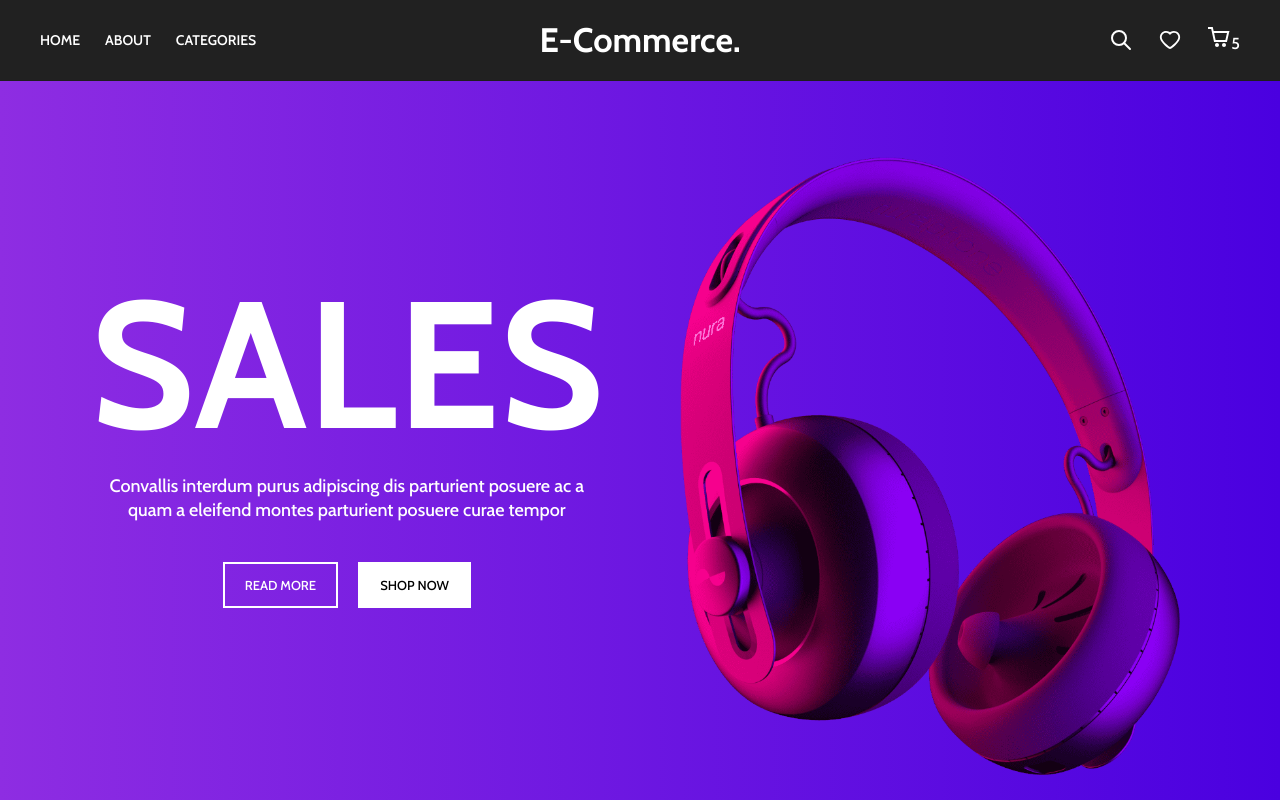
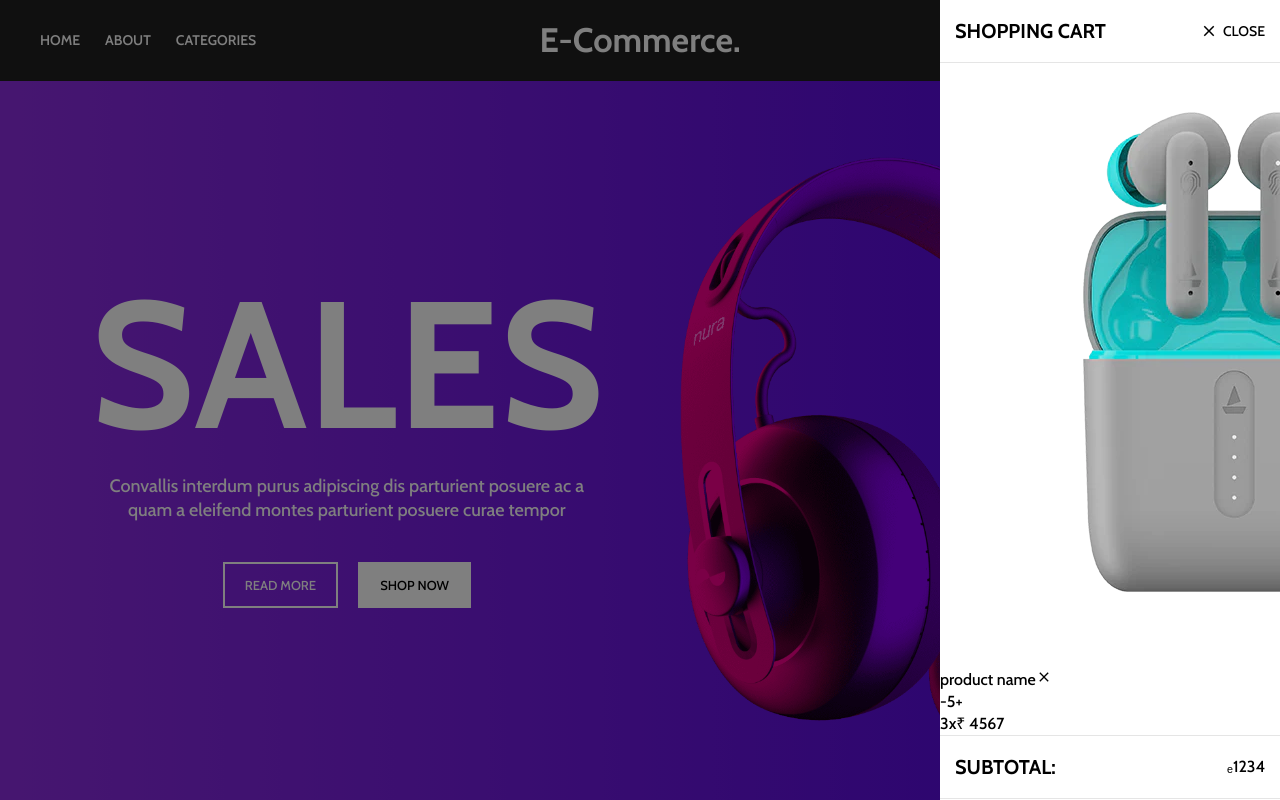
Before and after one commit to izahid19/E-Commerce_App, a React (Create React App) app: page / in a window 1280 px wide. Shown: the top 800 px of the page. Built offline with nearby package versions, Linux system fonts and the light colour scheme.

Commit message:
shoping cart section added

```diff
--- a/src/components/Cart/Cart.jsx
+++ b/src/components/Cart/Cart.jsx
@@ -1,6 +1,40 @@
+import React, { useContext } from "react";
+import { MdClose } from "react-icons/md";
+import { BsCartX } from "react-icons/bs";
 import "./Cart.scss";
-const Cart = () => {
-    return <div>Cart</div>;
+import CartItem from "./CartItem/CartItem";
+const Cart = ({setShowCart}) => {
+    return (
+        <div className="cart-panel">
+            <div className="opac-layer"></div>
+            <div className="cart-content">
+                <div className="cart-header">
+                    <span className="heading">Shopping Cart</span>
+                    <span className="close-btn" onClick={() => setShowCart(false)}>
+                        <MdClose/>
+                        <span className="text">close</span>
+                    </span>
+                </div>
+                {/*<div className="empty-cart">
+                    <BsCartX/>
+                    <span>No products in the cart.</span>
+                    <button className="return-cta">RETURN TO SHOP</button>
+                </div>*/}
+                <>
+                    <CartItem />
+                    <div className="cart-footer">
+                        <div className="subtotal">
+                            <span className="text">Subtotal:</span>
+                            <span className="text-total">&#8337;1234</span>
+                        </div>
+                        <div className="button">
+                            <button className="checkout-cta">Checkout</button>
+                        </div>
+                    </div>
+                </>
+            </div>
+        </div>
+    );
 };
 
 export default Cart;
--- a/src/components/Cart/Cart.scss
+++ b/src/components/Cart/Cart.scss
@@ -1 +1,144 @@
 @import "../../css-config/mixins.scss";
+.cart-panel {
+    position: fixed;
+    top: 0;
+    left: 0;
+    width: 100%;
+    height: 100%;
+    z-index: 99;
+    display: flex;
+    justify-content: flex-end;
+
+    .opac-layer {
+        background: rgba(0, 0, 0, 0.5);
+        position: absolute;
+        top: 0;
+        left: 0;
+        width: 100%;
+        height: 100%;
+    }
+    .cart-content {
+        width: 100%;
+        height: 100%;
+        background: white;
+        position: relative;
+        z-index: 1;
+        display: flex;
+        flex-direction: column;
+        transform: translateX(100%);
+        animation: slideCartWindow 0.3s ease forwards;
+        @include md {
+            width: 340px;
+        }
+        .cart-header {
+            display: flex;
+            align-items: center;
+            justify-content: flex-end;
+            padding: 20px 15px;
+            border-bottom: 1px solid rgba(0, 0, 0, 0.1);
+            .heading {
+                flex-grow: 1;
+                margin-bottom: 0;
+                font-size: 20px;
+                font-weight: 700;
+                text-transform: uppercase;
+            }
+            .close-btn {
+                display: flex;
+                align-items: center;
+                gap: 5px;
+                cursor: pointer;
+                svg {
+                    font-size: 18px;
+                }
+                .text {
+                    text-transform: uppercase;
+                    font-size: 14px;
+                }
+                &:hover {
+                    opacity: 0.5;
+                }
+            }
+        }
+
+        .empty-cart {
+            display: flex;
+            flex-direction: column;
+            align-items: center;
+            gap: 20px;
+            margin-top: 100px;
+            svg {
+                font-size: 120px;
+                opacity: 0.1;
+            }
+            span {
+            }
+            .return-cta {
+                outline: 0;
+                border: 0;
+                height: 40px;
+                width: 150px;
+                display: flex;
+                align-items: center;
+                justify-content: center;
+                cursor: pointer;
+                font-size: 13px;
+                color: white;
+                background: #8e2de2;
+                border-bottom: 3px solid #6516aa;
+                svg {
+                    margin-right: 10px;
+                }
+            }
+        }
+
+        .cart-footer {
+            border-top: 1px solid rgba(0, 0, 0, 0.1);
+            .subtotal {
+                padding: 20px 15px;
+                border-bottom: 1px solid rgba(0, 0, 0, 0.1);
+                display: flex;
+                justify-content: space-between;
+                .text {
+                    margin-bottom: 0;
+                    font-size: 20px;
+                    font-weight: 700;
+                    text-transform: uppercase;
+                    &.total {
+                        color: #8e2de2;
+                    }
+                }
+            }
+            .button {
+                padding: 20px 15px;
+                .checkout-cta {
+                    outline: 0;
+                    border: 0;
+                    height: 50px;
+                    width: 100%;
+                    display: flex;
+                    align-items: center;
+                    justify-content: center;
+                    cursor: pointer;
+                    font-size: 16px;
+                    color: white;
+                    background: #8e2de2;
+                    border-bottom: 3px solid #6516aa;
+                    text-transform: uppercase;
+                    svg {
+                        margin-right: 10px;
+                    }
+                }
+            }
+        }
+    }
+}
+
+@keyframes slideCartWindow {
+    0% {
+        transform: translateX(100%);
+    }
+    100% {
+        transform: translateX(0);
+    }
+}
--- a/src/components/Cart/CartItem/CartItem.jsx
+++ b/src/components/Cart/CartItem/CartItem.jsx
@@ -1,6 +1,30 @@
+import { MdClose } from "react-icons/md";
+import prod from "../../../assets/products/earbuds-prod-1.webp"
 import "./CartItem.scss";
 const CartItem = () => {
-    return <div>Cart item</div>;
+    return(
+        <div className="cart-products">
+            <div className="cart-product">
+                <div className="img-container">
+                    <img src={prod} alt=""/>
+                </div>
+                <div className="prod-details">
+                    <span className="name">product name</span>
+                    <MdClose className="close-btn"/>
+                    <div className="quantity-buttons">
+                        <span>-</span>
+                        <span>5</span>
+                        <span>+</span>
+                    </div>
+                    <div className="text">
+                        <span>3</span>
+                        <span>x</span>
+                        <span>&#8377; 4567</span>
+                    </div>
+                </div>
+            </div>
+        </div>
+    );
 };
 
 export default CartItem;
--- a/src/components/Cart/CartItem/CartItem.scss
+++ b/src/components/Cart/CartItem/CartItem.scss
@@ -0,0 +1,79 @@
+.cart-products {
+    flex-grow: 1;
+    .search-result-item {
+        padding: 20px 15px;
+        display: flex;
+        gap: 10px;
+        .image-container {
+            background-color: rgba(0, 0, 0, 0.05);
+            width: 60px;
+            height: 60px;
+            flex-shrink: 0;
+            img {
+                width: 100%;
+                height: 100%;
+            }
+        }
+        .prod-details {
+            overflow: hidden;
+            position: relative;
+            .name {
+                text-overflow: ellipsis;
+                white-space: nowrap;
+                overflow: hidden;
+                font-size: 16px;
+                line-height: 1;
+                margin-bottom: 10px;
+                font-weight: 600;
+                display: block;
+                padding-right: 25px;
+            }
+            .text {
+                display: flex;
+                align-items: center;
+                gap: 5px;
+                font-size: 12px;
+                font-weight: 600;
+                .highlight {
+                    color: #8e2de2;
+                }
+            }
+            svg {
+                position: absolute;
+                top: 0;
+                right: 0;
+                cursor: pointer;
+            }
+            .quantity-buttons {
+                width: fit-content;
+                display: flex;
+                border: 1px solid rgba(0, 0, 0, 0.1);
+                height: 30px;
+                margin-bottom: 8px;
+                span {
+                    font-size: 14px;
+                    width: 30px;
+                    display: flex;
+                    align-items: center;
+                    justify-content: center;
+                    cursor: pointer;
+                    color: #6b6b6b;
+                    &:nth-child(1) {
+                        font-size: 18px;
+                        border-right: 1px solid rgba(0, 0, 0, 0.1);
+                    }
+                    &:nth-child(2) {
+                        width: 40px;
+                    }
+                    &:nth-child(3) {
+                        font-size: 18px;
+                        border-left: 1px solid rgba(0, 0, 0, 0.1);
+                    }
+                }
+            }
+        }
+        &:hover {
+            background-color: rgba(0, 0, 0, 0.05);
+        }
+    }
+}
--- a/src/components/Header/Header.jsx
+++ b/src/components/Header/Header.jsx
@@ -10,7 +10,7 @@ import Cart from "../Cart/Cart";
 
 const Header = () => {
     const [scrolled, setScrolled] = useState(false);
-    const [searchModal, setSearchModal] = useState(false);
+    const [showcart, setShowCart] = useState(true);
 
     const handleScroll = () => {
         const offset = window.scrollY
@@ -37,14 +37,14 @@ const Header = () => {
             <div className="right">
                 <TbSearch/>
                 <AiOutlineHeart/>
-                <span>
+                <span className="cart-icon" onClick={()=>setShowCart(true)}>
                     <CgShoppingCart/>
                     <span>5</span>
                 </span>
             </div>
           </div>
-
         </header>
+        {showcart && <Cart setShowCart={setShowCart}/>}
         </>
     );
 };
--- a/src/components/Home/Home.jsx
+++ b/src/components/Home/Home.jsx
@@ -10,7 +10,7 @@ const Home = () => {
             <div className="main-content">
                 <div className="layout">
                    <Category/>
-                   <Products/>
+                   <Products headingText="Popular Products"/>
                 </div>
             </div>
        </div>
--- a/src/components/Products/Products.jsx
+++ b/src/components/Products/Products.jsx
@@ -1,9 +1,9 @@
 import "./Products.scss";
 import Product from "./Product/Product"
-const Products = () => {
+const Products = ({ headingText }) => {
     return(
         <div className="products-container">
-            <div className="sec-heading"> Section Heading</div>
+            <div className="sec-heading"> {headingText}</div>
             <div className="products">
                 <Product/>
                 <Product/>
--- a/src/components/SingleProduct/RelatedProducts/RelatedProducts.jsx
+++ b/src/components/SingleProduct/RelatedProducts/RelatedProducts.jsx
@@ -1,5 +1,10 @@
+import Products from "../../Products/Products"
 const RelatedProducts = () => {
-    return <div>Related Products</div>;
+    return (
+        <div className="related-products">
+            <Products headingText="Related Product"/>
+        </div>
+    );
 };
 
 export default RelatedProducts;
```
Also changed, not shown: src/components/SingleProduct/RelatedProducts/RelatedProducts.scss (added).
